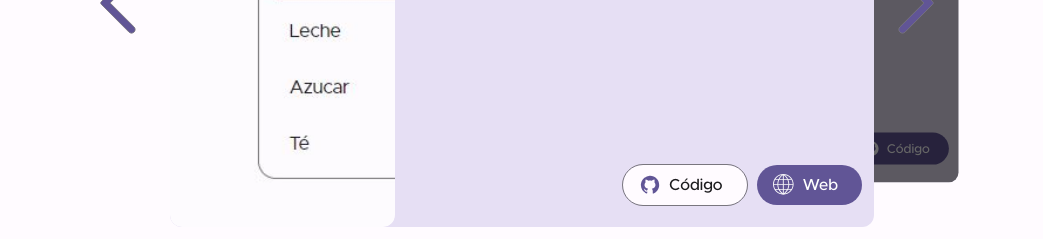
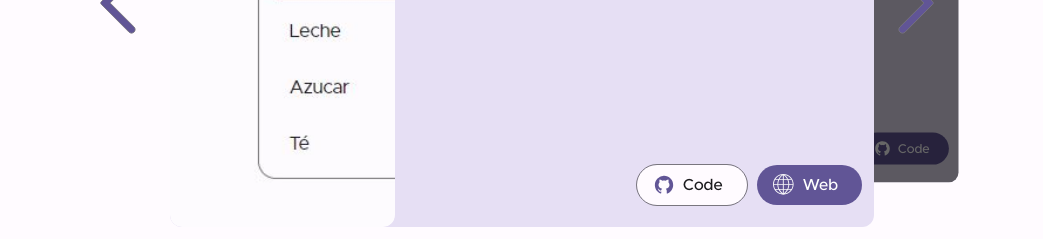
Before and after one commit to thewomins/thewomins.github.io, a React (Create React App) app: page / in a window 1280 px wide. Shown: the part 1739-1978 px from the top of the page, without its empty margins (118-1161 px from the left). Built offline with nearby package versions, Linux system fonts and the light colour scheme.

Commit message:
Fix word not translated

```diff
--- a/src/Components/Carrousel/CardCarousel.tsx
+++ b/src/Components/Carrousel/CardCarousel.tsx
@@ -1,4 +1,5 @@
 import React from "react";
+import {useLanguage} from "src/hooks/Language";
 import {getIcon} from "src/utils/Icons";
 import {TIcons, TProyect} from "../../types/types";
 import Button from "../Button";
@@ -19,6 +20,10 @@ const CardCarousel: React.FC<props> = ({
   const onClickButton = (link: string) => {
     window.open(link, "_blank", "noopener,noreferrer");
   };
+
+  const {
+    Language: {text},
+  } = useLanguage();
 
   return (
     <div className={`${styles.cardCarrousel} ${style}`}>
@@ -45,7 +50,9 @@ const CardCarousel: React.FC<props> = ({
             <Button
               key={i}
               text={
-                key.includes("GitHub") ? key.replace("GitHub", "Código") : key
+                key.includes("GitHub")
+                  ? key.replace("GitHub", text.codigo)
+                  : key
               }
               icon={getIcon(key as TIcons, "icon")}
               primary={i === 0}
```
